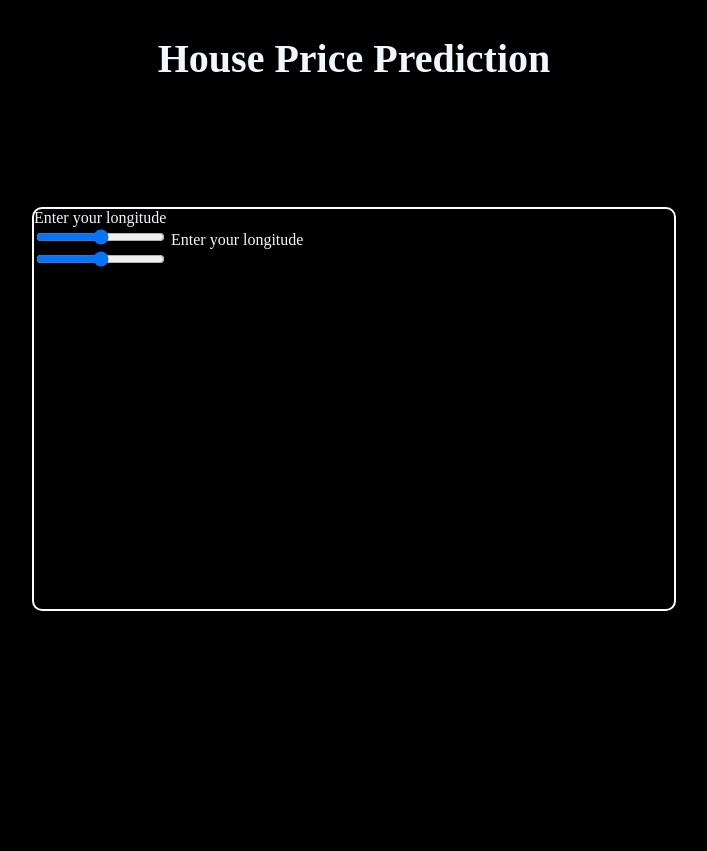
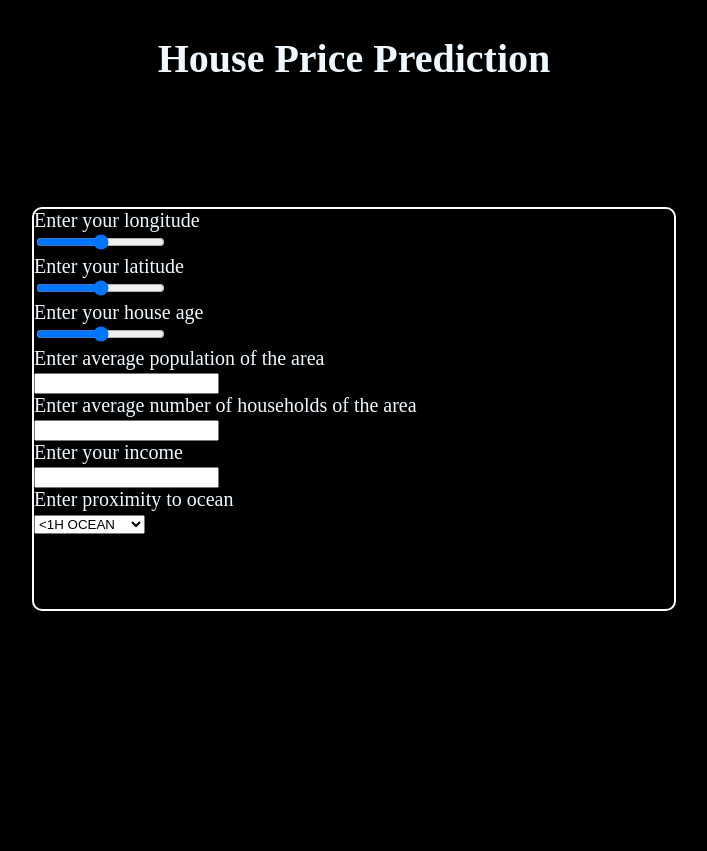
Before and after one commit to Ashmit-1/housePricePrediction, a Python web app: template templates/index.html in a window 1280 px wide. Shown: the top 851 px of the page, without its empty margins (286-993 px from the left). Run offline with Jinja, Linux system fonts and the light colour scheme; the template is opened without the code that fills it, so the values that code supplies are empty.

Commit message:
create basic layout of form

```diff
--- a/templates/index.html
+++ b/templates/index.html
@@ -37,6 +37,7 @@
             border: solid white 2px;
             border-radius: 10px;
             transform: translateY(-100px);
+            font-size: 20px;
         }
     </style>
 </head>
@@ -54,10 +55,43 @@
                 <label for="longitude">Enter your longitude</label>
                 <br>
                 <input type="range" name="longitude" id="">
+                <br>
 
-                <label for="longitude">Enter your longitude</label>
+                <label for="latitude">Enter your latitude</label>
                 <br>
-                <input type="range" name="longitude" id="">
+                <input type="range" name="latitude" id="">
+                <br>
+
+                <label for="age">Enter your house age</label>
+                <br>
+                <input type="range" name="age" id="">
+                <br>
+
+                <label for="population">Enter average population of the area</label>
+                <br>
+                <input type="number" name="" id="">
+                <br>
+
+                <label for="households">Enter average number of households of the area</label>
+                <br>
+                <input type="number" name="" id="">
+                <br>
+
+                <label for="income">Enter your income</label>
+                <br>
+                <input type="number" name="" id="">
+                <br>
+
+                <label for="proximity">Enter proximity to ocean</label>
+                <br>
+                <select name="proximity" id="">
+                    <option value="less_than_1_hour">
+                        <1H OCEAN</option>
+                    <option value="inland">INLAND</option>
+                    <option value="near_ocean">NEAR OCEAN</option>
+                    <option value="near_bay">NEAR BAY</option>
+                    <option value="island">ISLAND</option>
+                </select>
 
             </form>
 
```
